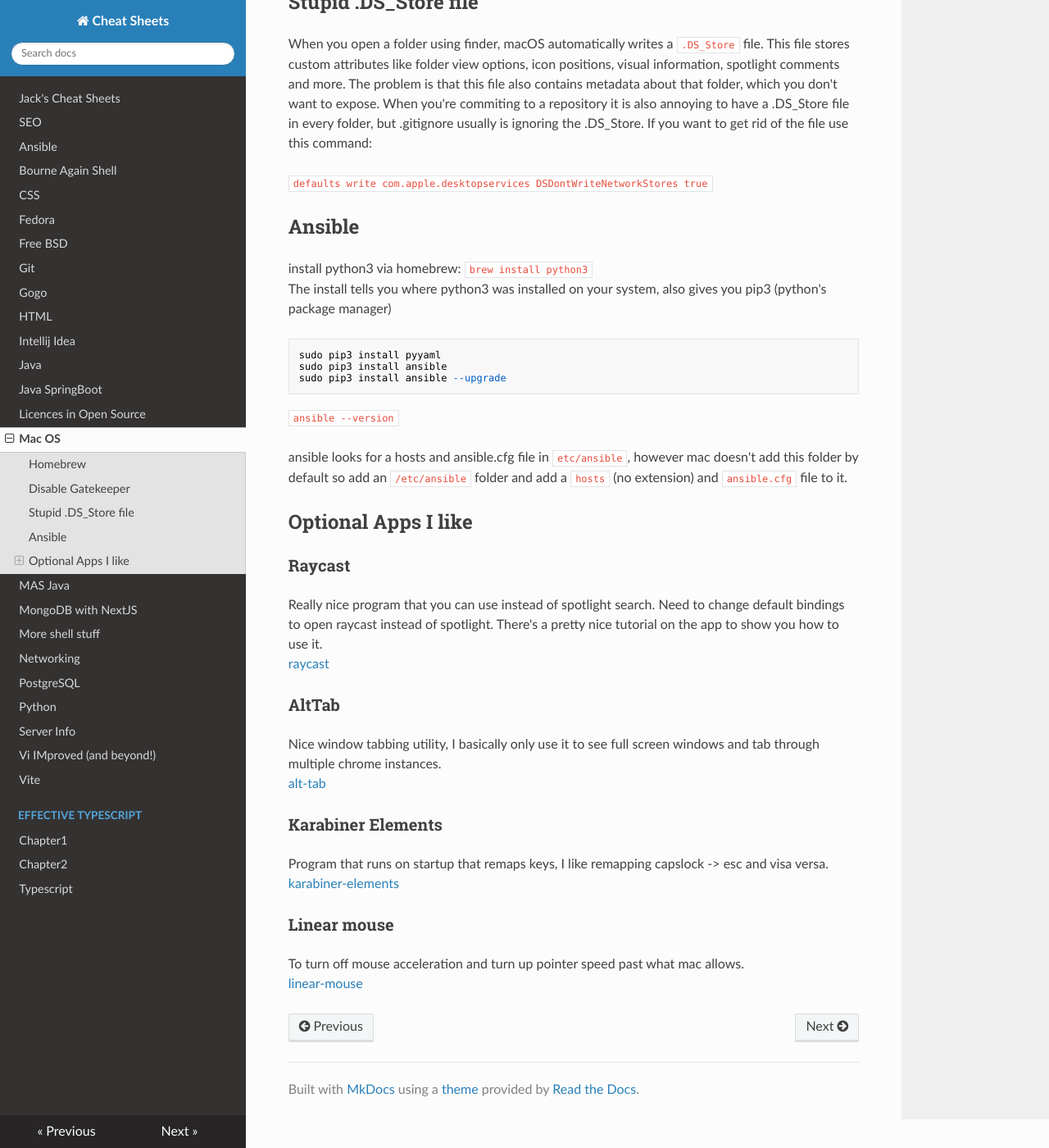
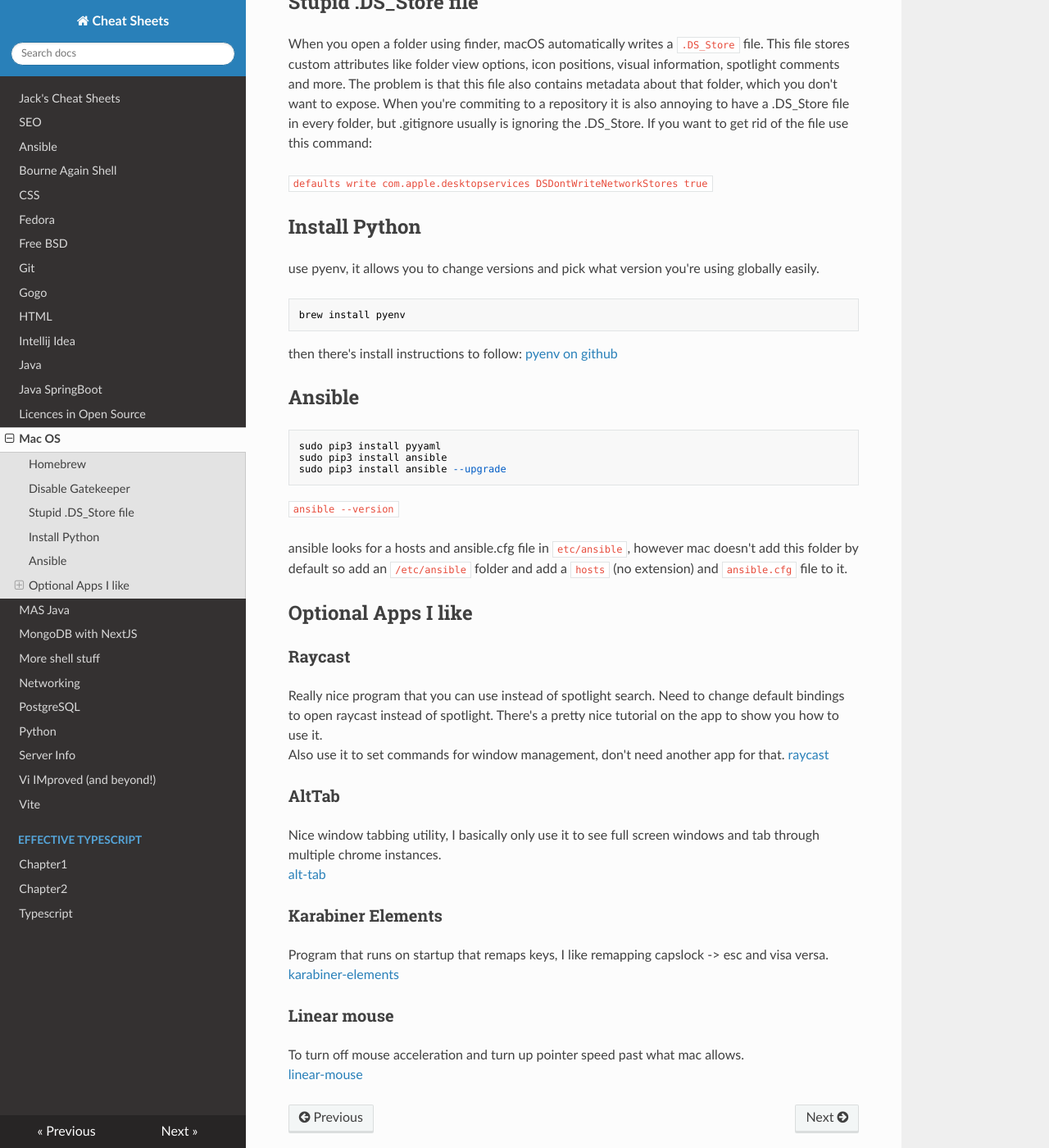
Before and after one commit to jacktrusler/cheat_sheets, an MkDocs documentation site: the page built from docs/mac.md, in a window 1280 px wide and 1400 px high, scrolled down 900 px. Shown: the whole window at 82% size. Built offline with MkDocs 1.6.1, drawn with Linux system fonts in a browser that asks for light colours; nearby versions of some CDN libraries.

Commit message:
wanting to start again?

````diff
--- a/docs/mac.md
+++ b/docs/mac.md
@@ -39,10 +39,16 @@ but .gitignore usually is ignoring the .DS_Store. If you want to get rid of the
 
 `defaults write com.apple.desktopservices DSDontWriteNetworkStores true`
 
+## Install Python
+
+use pyenv, it allows you to change versions and pick what version you're using globally easily.
+
+    brew install pyenv
+
+then there's install instructions to follow:
+[pyenv on github](https://github.com/pyenv/pyenv#other-operations)
+
 ## Ansible
-install python3 via homebrew: `brew install python3`
-The install tells you where python3 was installed on your system, also gives you pip3 (python's package manager)
-
 ```
 sudo pip3 install pyyaml
 sudo pip3 install ansible
@@ -59,6 +65,7 @@ so add an `/etc/ansible` folder and add a `hosts` (no extension) and `ansible.cf
 ### Raycast
 Really nice program that you can use instead of spotlight search. Need to change default bindings to
 open raycast instead of spotlight. There's a pretty nice tutorial on the app to show you how to use it.
+Also use it to set commands for window management, don't need another app for that.
 [raycast](https://raycast.com)
 
 ### AltTab
````
Also changed, not shown: docs/server_info.md (+7 -0 lines).
